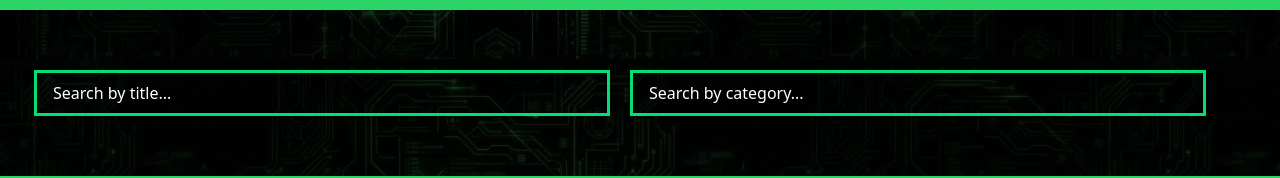
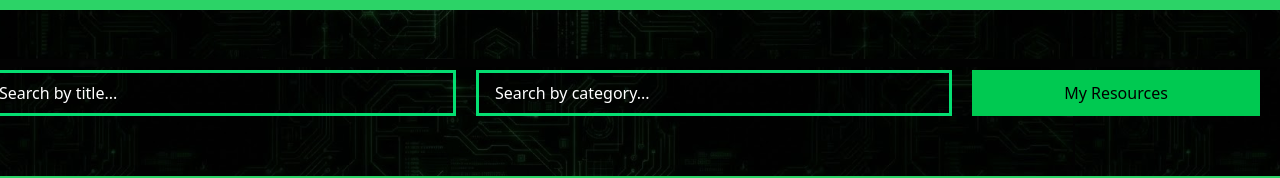
Before and after one commit to PhAnToMxSD/Public_Resource_Library-MERNstack, a React (Create React App) app: page / in a window 1280 px wide. Shown: the part 473-651 px from the top of the page. Built offline with nearby package versions, Linux system fonts and the light colour scheme; no server answers; the database is empty; a web font is replaced by a local one.

Commit message:
added a button to view the resources of the user, the working is such that the resources will be rendered based on all conditions

```diff
--- a/src/components/ResourceRender.js
+++ b/src/components/ResourceRender.js
@@ -13,6 +13,7 @@ export const ResourceRender = () => {
   const [resourceList, setResourceList] = useState([]);
   const [searchTitle, setSearchTitle] = useState("");
   const [searchCategory, setSearchCategory] = useState("");
+  const [showMyResources, setShowMyResources] = useState(false);
 
   const ResourceListREF = collection(db, "Resource");
 
@@ -106,6 +107,15 @@ export const ResourceRender = () => {
           onChange={(e) => setSearchCategory(e.target.value)}
           style={{ flex: 1, maxWidth: "45vw" }}
         />
+        <button
+          className={showMyResources ? "inputauthD" : "inputauthC"}
+          onClick={() => {
+            if (!auth?.currentUser) return alert("Please sign in to view your resources");
+            setShowMyResources(!showMyResources);
+          }}
+        >
+          {showMyResources ? "Show All" : "My Resources"}
+        </button>
       </div>
       <hr
         style={{
@@ -125,7 +135,10 @@ export const ResourceRender = () => {
             const matchesCategory = resource.category
               ?.toLowerCase()
               .includes(searchCategory.toLowerCase());
-            return matchesTitle && matchesCategory;
+            const matchesUser = showMyResources
+              ? resource.userId === auth?.currentUser?.uid
+              : true;
+            return matchesTitle && matchesCategory && matchesUser;
           })
           .map((resource) => (
             <div key={resource.id} style={resourceStyle}>
@@ -154,7 +167,7 @@ export const ResourceRender = () => {
                   alert("URL copied to clipboard!");
                 }}
               >
-                Update Resource
+                Copy URL
               </button>
             </div>
           ))}
```
